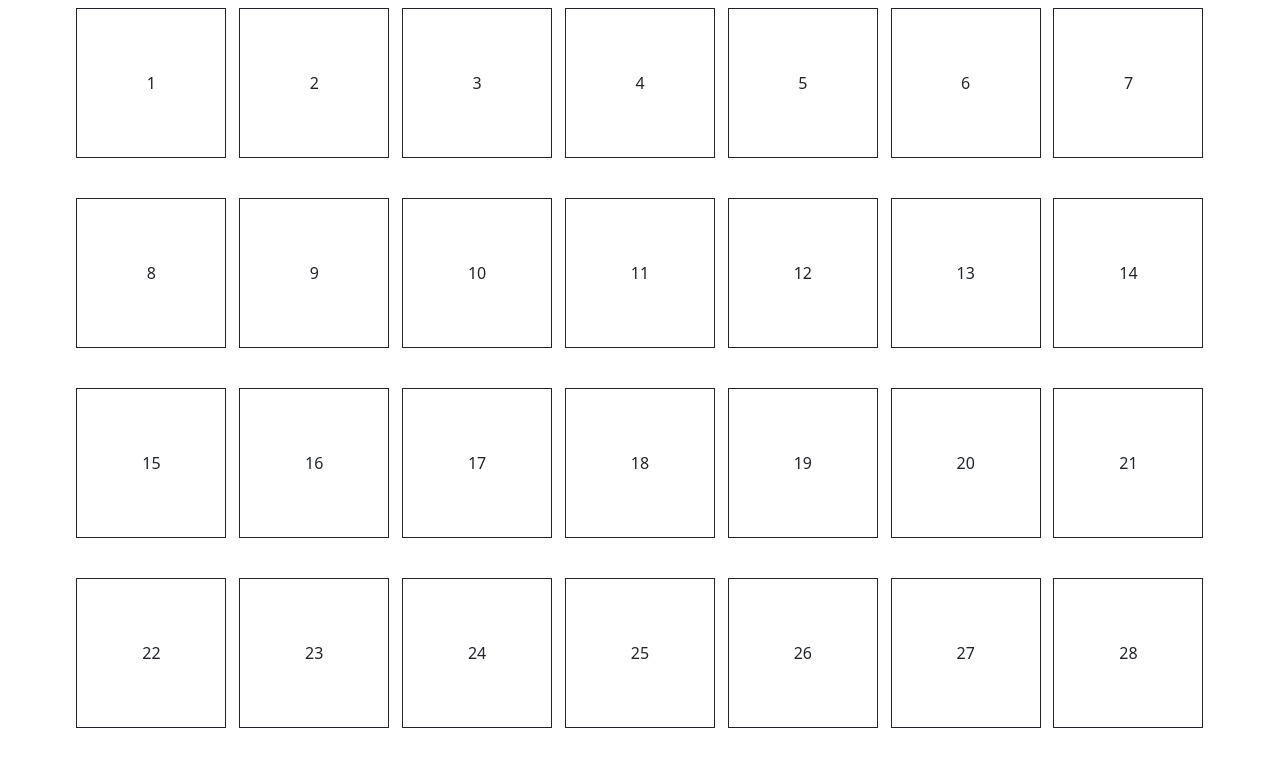
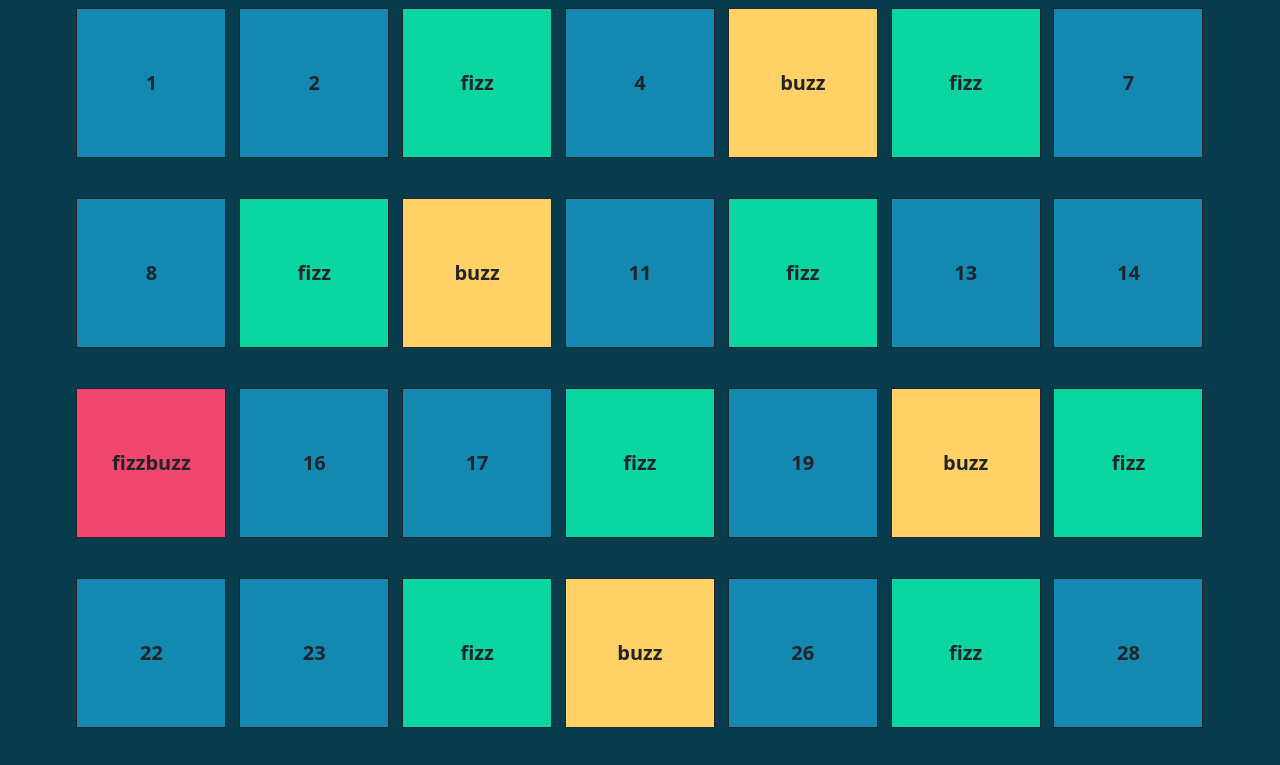
Before and after one commit to Shikanto/js-fizzbuzzdom, a plain HTML site: page index.html in a window 1280 px wide. Shown: the part 118-883 px from the top of the page. Drawn offline with nearby package versions, Linux system fonts and the light colour scheme.

Commit message:
esercizio fatto ma non sono soddisfatto

```diff
--- a/main.js
+++ b/main.js
@@ -10,12 +10,35 @@ for (let i = 1; i <= 100; i++){
     const fizz = i % 3 === 0;
     const buzz = i % 5 === 0;
     const fizzBuzz = (i % 3 === 0) && (i % 5 === 0);
+    let alertFizzBuzz = ""
+
+    let bgColor= "";
+    let numero = i;
+
+    if (fizzBuzz) {
+        bgColor = "bg-fizzbuzz";
+        alertFizzBuzz = "fizzbuzz";
+        numero="";
+    } else if (fizz) {
+        bgColor = "bg-fizz";
+        alertFizzBuzz = "fizz";
+        numero="";
+    } else if (buzz) {
+        bgColor = "bg-buzz";
+        alertFizzBuzz = "buzz";
+        numero="";
+    } else {
+        bgColor = "bg-normal";
+    }
+
 
     row.innerHTML +=    `<div class="col-7 p-0 justify-content-center align-items-center">
-                                <div class="box d-flex justify-content-center align-items-center">
-                                    <div> ${i} </div>
+                                <div class="box d-flex justify-content-center align-items-center ${bgColor}">
+                                    <div> ${numero} ${alertFizzBuzz} </div>
                                 </div>
                             </div>`;
 
+
+
     containerFizzBuzz.append(row);
 }
--- a/style.css
+++ b/style.css
@@ -2,25 +2,26 @@ h1{
     font-size: 80px;
     font-weight: bolder;
     margin-bottom: 30px;
+    color: white;
 }
 
-bg-body{
+body{
     background-color: #083b4c;
 }
 
-bg-fizz{
+.bg-fizz{
     background-color: #0bd6a1;
 }
 
-bg-buzz{
+.bg-buzz{
     background-color: #ffd166;
 }
 
-bg-fizzbuzz{
+.bg-fizzbuzz{
     background-color: #f0466f;
 }
 
-bg-normal{
+.bg-normal{
     background-color: #1389b2;
 }
 
@@ -33,6 +34,8 @@ bg-normal{
    width: 150px;
    height: 150px;
    border: 1px solid;
+   font-size:20px;
+   font-weight: bolder;
 
 }
 
```
